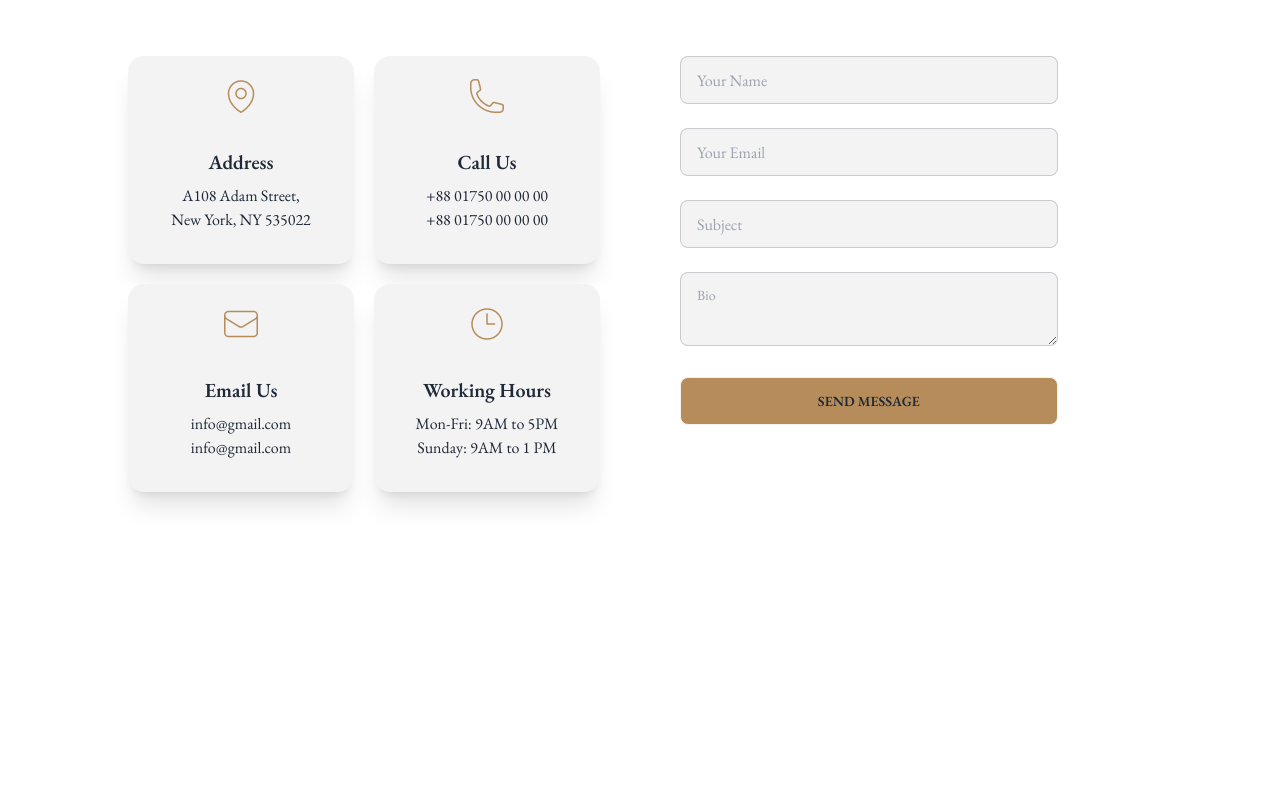
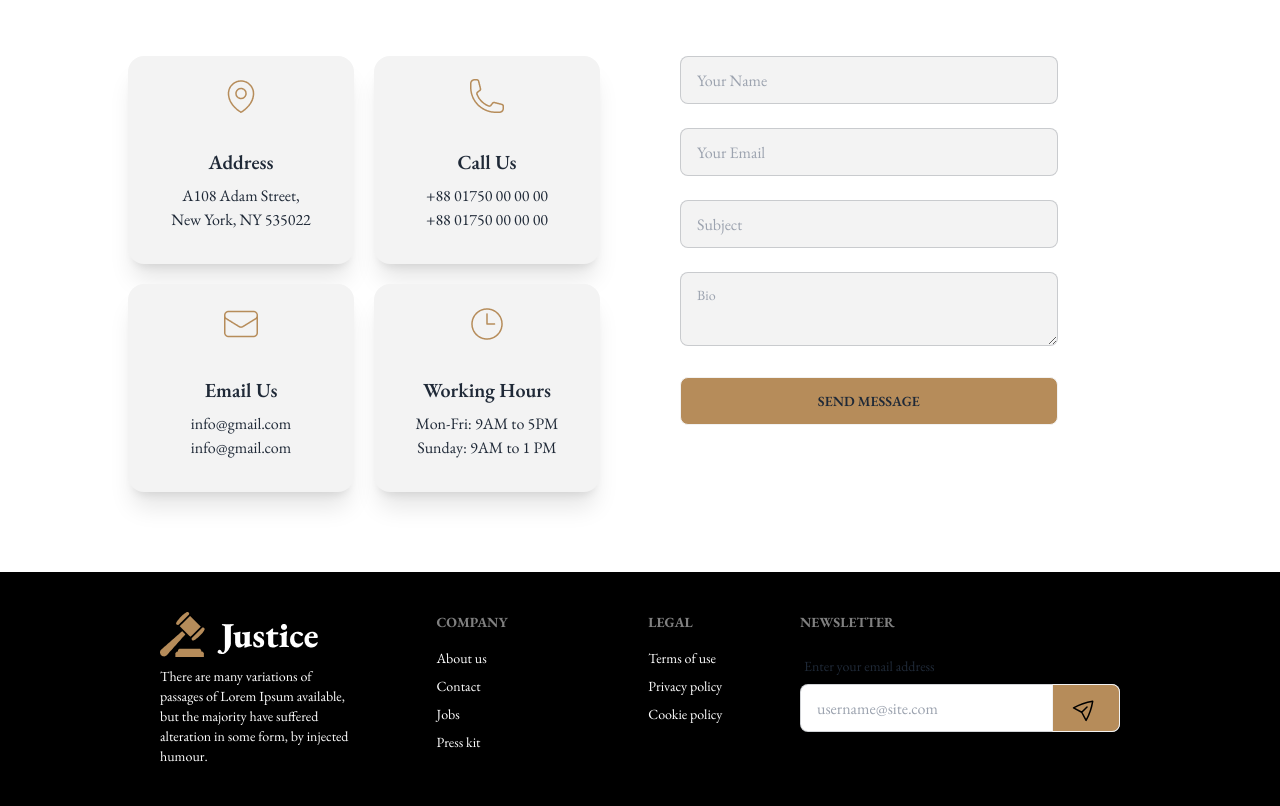
Before and after one commit to anissvr/legal-solution, a plain HTML site: page index.html in a window 1280 px wide. Shown: the part 3218-4024 px from the top of the page. Before the commit the page ends 3790 px from the top, so only its background shows below. Drawn offline with nearby package versions, Linux system fonts and the light colour scheme.

Commit message:
footer added

```diff
--- a/index.html
+++ b/index.html
@@ -400,16 +400,64 @@
                     </div>
                 </div>
                 <div class="flex-1 space-y-6 ">
-                    <input type="text" placeholder="Your Name" class="input input-bordered w-full lg:w-4/5  bg-[#F3F3F3]" />
-                    <input type="text" placeholder="Your Email" class="input input-bordered w-full lg:w-4/5  bg-[#F3F3F3]" />
-                    <input type="text" placeholder="Subject" class="input input-bordered w-full lg:w-4/5  bg-[#F3F3F3]" />
+                    <input type="text" placeholder="Your Name"
+                        class="input input-bordered w-full lg:w-4/5  bg-[#F3F3F3]" />
+                    <input type="text" placeholder="Your Email"
+                        class="input input-bordered w-full lg:w-4/5  bg-[#F3F3F3]" />
+                    <input type="text" placeholder="Subject"
+                        class="input input-bordered w-full lg:w-4/5  bg-[#F3F3F3]" />
                     <br>
-                    <textarea class="textarea textarea-bordered w-full lg:w-4/5  bg-[#F3F3F3]" placeholder="Bio"></textarea>
+                    <textarea class="textarea textarea-bordered w-full lg:w-4/5  bg-[#F3F3F3]"
+                        placeholder="Bio"></textarea>
                     <button class="btn bg-[#B68C5A] w-full lg:w-4/5">Send Message</button>
                 </div>
             </div>
         </section>
     </main>
+
+    <footer class=" p-10  text-base-content bg-black text-white">
+        <div class="w-4/5 mx-auto footer flex flex-col lg:flex-row justify-center ">
+            <div class="flex-1">
+                <img src="images/logo.png" alt="">
+                <p>There are many variations of passages of Lorem Ipsum available, but the majority have suffered alteration in some form, by injected humour.</p>
+            </div>
+            <nav class="flex-1 justify-center">
+                <header class="footer-title">Company</header>
+                <a class="link link-hover">About us</a>
+                <a class="link link-hover">Contact</a>
+                <a class="link link-hover">Jobs</a>
+                <a class="link link-hover">Press kit</a>
+            </nav>
+            <nav class="flex-1 justify-center">
+                <header class="footer-title">Legal</header>
+                <a class="link link-hover">Terms of use</a>
+                <a class="link link-hover">Privacy policy</a>
+                <a class="link link-hover">Cookie policy</a>
+            </nav>
+            <form class="flex-1 justify-center">
+                <header class="footer-title">Newsletter</header>
+                <fieldset class="form-control w-80">
+                    <label class="label">
+                        <span class="label-text">Enter your email address</span>
+                    </label>
+                    <div class="relative">
+                        <input type="text" placeholder="username@site.com" class="input input-bordered w-full pr-16" />
+                        <button class="btn bg-[#B68C5A]  absolute top-0 right-0 rounded-l-none"><svg xmlns="http://www.w3.org/2000/svg" width="34" height="34" viewBox="0 0 34 34" fill="none">
+                            <g clip-path="url(#clip0_12_37)">
+                              <path d="M12.7279 21.2427L4.52197 16.8989C10.4846 13.6228 16.9629 11.3888 23.6775 10.2931C22.5826 17.0078 20.3492 23.4863 17.0738 29.4494L12.7279 21.2427ZM12.7279 21.2427L18.0312 15.9394" stroke="black" stroke-width="1.5" stroke-linecap="round" stroke-linejoin="round"/>
+                            </g>
+                            <defs>
+                              <clipPath id="clip0_12_37">
+                                <rect width="24" height="24" fill="white" transform="translate(0 17) rotate(-45)"/>
+                              </clipPath>
+                            </defs>
+                          </svg></button>
+                    </div>
+                </fieldset>
+            </form>
+        </div>
+
+    </footer>
 </body>
 
 </html>
```
